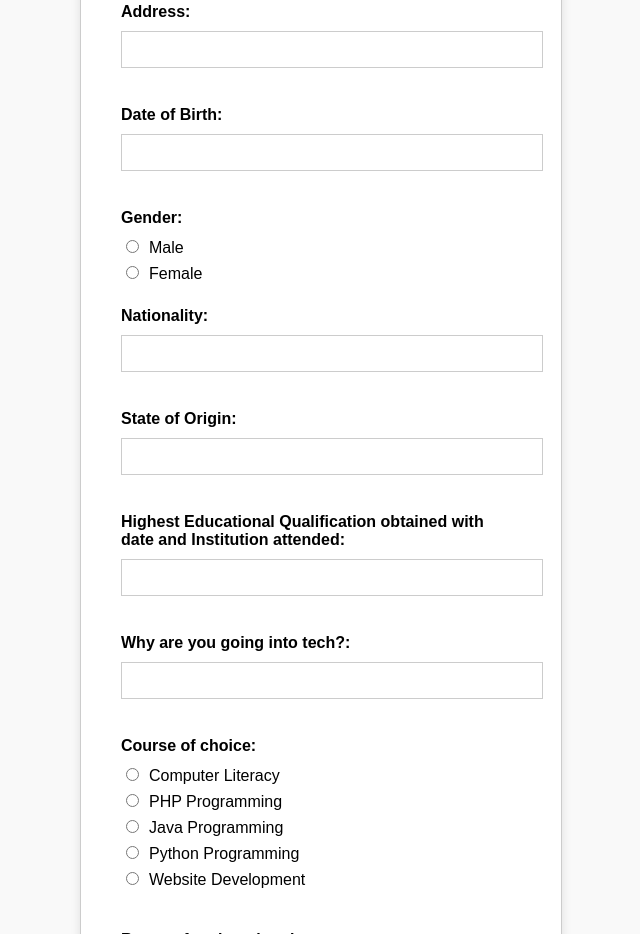
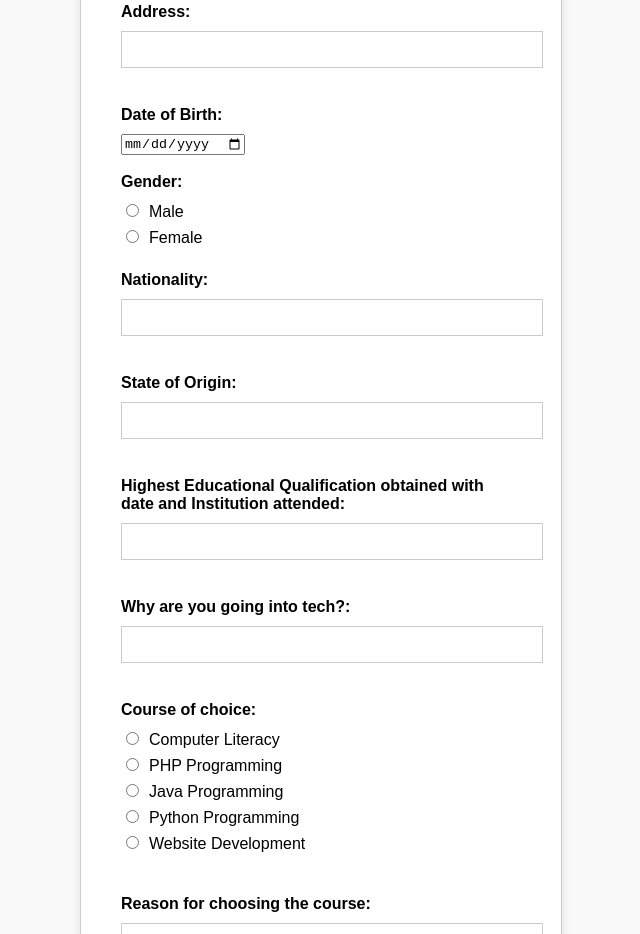
Before and after one commit to Ben-ben1/ceecoweb, a plain HTML site: page index.html in a window 1280 px wide. Shown: the part 976-1910 px from the top of the page, without its empty margins (319-959 px from the left). Drawn offline with Linux system fonts and the light colour scheme.

Commit message:
Update index.html

```diff
--- a/index.html
+++ b/index.html
@@ -45,9 +45,9 @@
                 <label for="Whatsapp number" style="font-weight: bold;">Whatsapp Number:</label>
                 <input type="text" id="whatsapp_no" name="whatsapp_no"><br><br>
                 <label for="address" style="font-weight: bold;">Address:</label>
-                <input type="text" id="address" name="address"><br><br>
+                <input type="text" autocomplete="address-line1" id="address" name="address"><br><br>
                 <label for="date of birth" style="font-weight: bold;">Date of Birth:</label>
-                <input type="text" id="dob" name="dob"><br><br>
+                <input type="date" id="dob" name="dob"><br><br>
 
 
                 <label for="gender" style="font-weight: bold;">Gender:</label>
```
